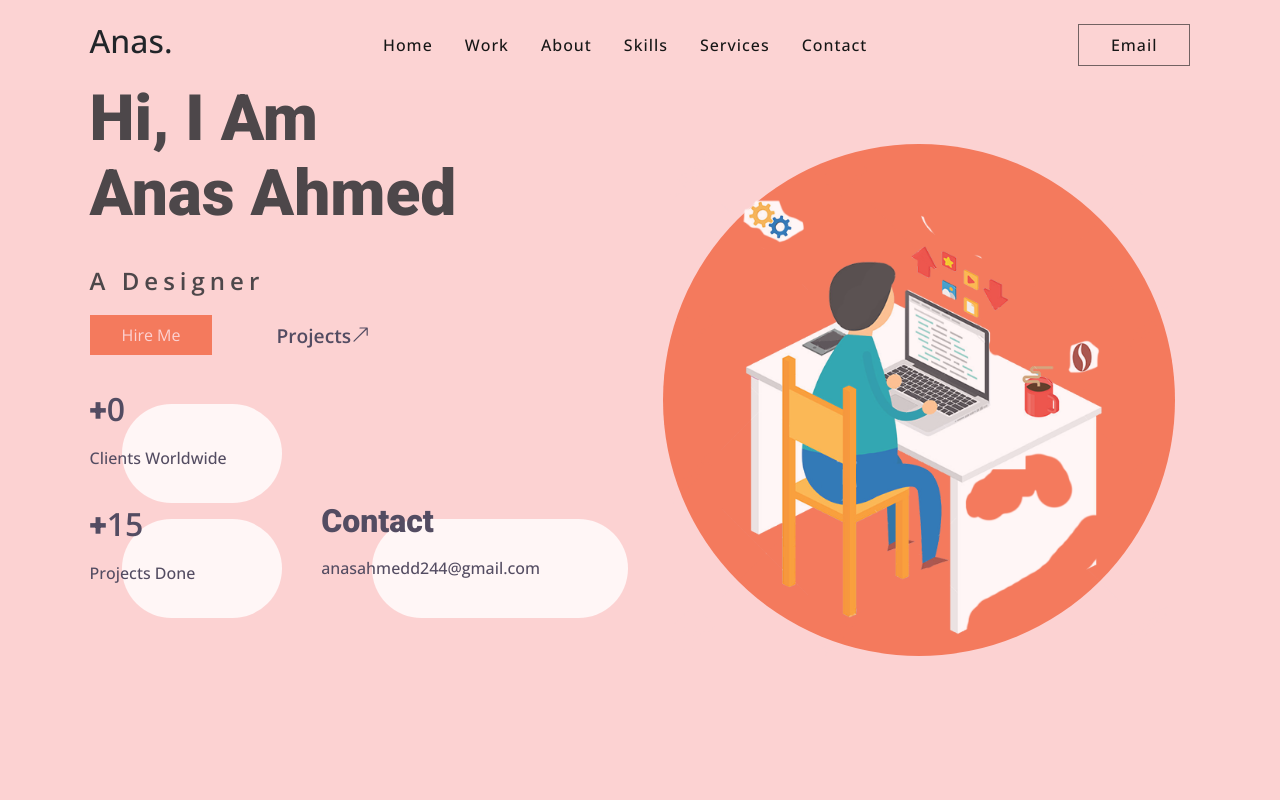
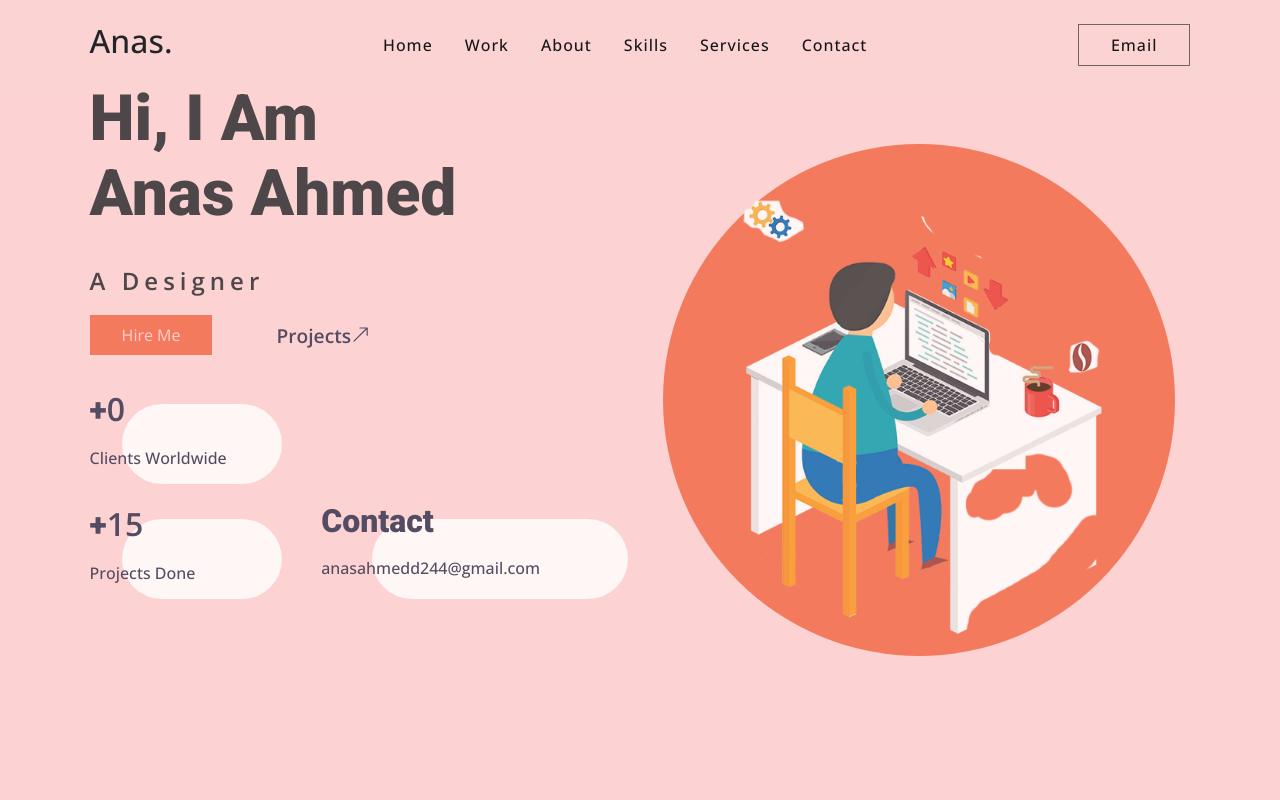
Before and after one commit to AnasAAhmed/My-Portfolio-react, a React (Create React App) app: page / in a window 1280 px wide. Shown: the top 800 px of the page. Built offline with nearby package versions, Linux system fonts and the light colour scheme.

Commit message:
Update home.scss

```diff
--- a/src/Styles/home.scss
+++ b/src/Styles/home.scss
@@ -74,7 +74,7 @@
             content: "";
             background-color: $color4;
             width: 100%;
-            height: 6.2rem;
+            height: 5rem;
             border-radius: 50px;
             position: absolute;
             top: 20%;
```
